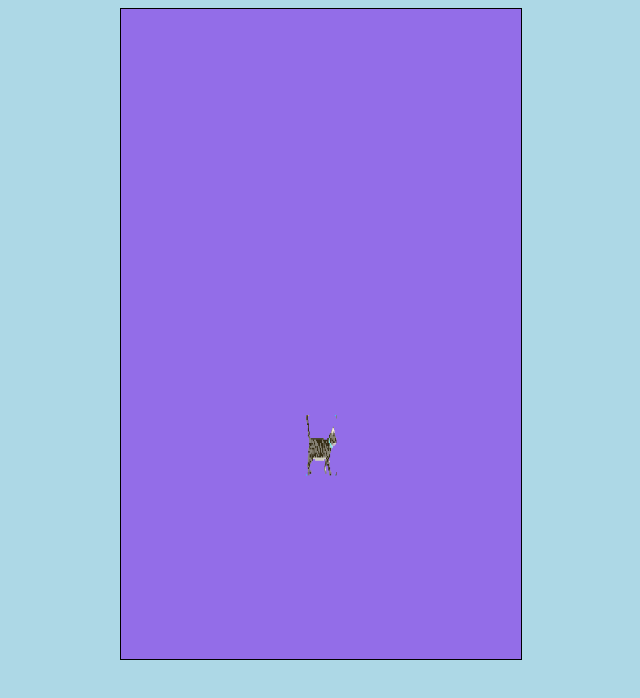
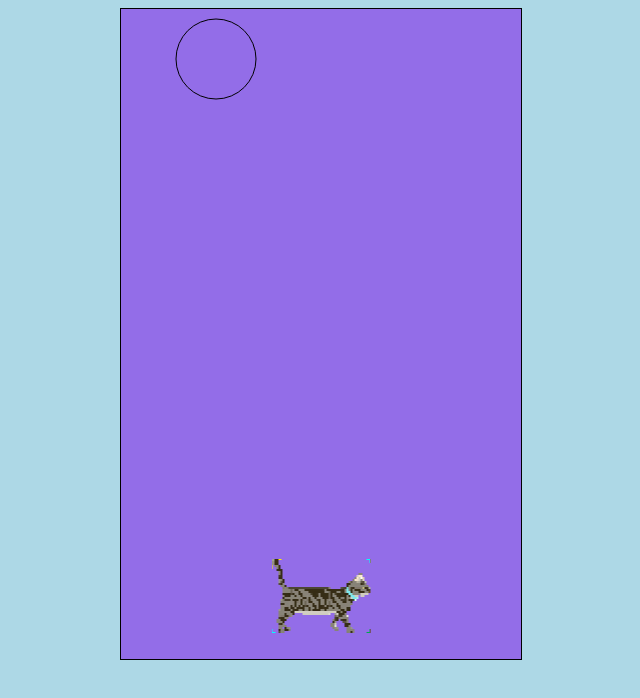
Before and after one commit to bingland/CanvasGame, a plain HTML site: page index.html in a window 1280 px wide. Shown: the whole page, without its empty margins (319-959 px from the left). Drawn offline with Linux system fonts and the light colour scheme.

Commit message:
Added cat movement, fixed canvas sizing

```diff
--- a/game.js
+++ b/game.js
@@ -3,11 +3,13 @@ const cvs = document.getElementById('game')
 const c = cvs.getContext('2d')
 
 //canvas height and width
-cvs.width = innerWidth
-cvs.height = innerHeight
+//cvs.width = innerWidth
+//cvs.height = innerHeight
+
 
 // * global vars
 let frames = 0
+
 
 // * sprite sheet
 const sprites = new Image()
@@ -17,7 +19,8 @@ sprites.src = './assets/sprites.png'
 let rightPressed = false
 let leftPressed = false
 let spacePressed = false
-let spaceLetGo = true
+let spaceLetGo = true // * why?
+
 document.addEventListener('keydown', function(e){
     //console.log(e.keyCode)
     switch (e.keyCode) {
@@ -38,7 +41,7 @@ document.addEventListener('keydown', function(e){
     }
 })
 document.addEventListener('keyup', function(e){
-    console.log(e.keyCode)
+    //console.log(e.keyCode)
     switch (e.keyCode) {
         case 39:
         case 68:
@@ -61,34 +64,59 @@ document.addEventListener('keyup', function(e){
 const cat = {
     leftMovement: [{sX: 0, sY: 0}],
     rightMovement: [{sX: 0, sY: 74}],
+    dir: 'right',
     w: 99,
     h: 74,
-    x: innerWidth/2 - (99/2),
-    y: innerHeight - 300,
+    x: cvs.width/2 - (99/2),
+    y: cvs.height - 100,
     dx: 2,
     frame: 0,
 
     // TODO: move control values inside of cat ? maybe
 
     draw: function () {
-        let catFrame = this.rightMovement[this.frame]
+        let catFrame;
+        // choose right or left direction sprites
+        if (this.dir == 'right') {
+            catFrame = this.rightMovement[this.frame]
+        }
+        if (this.dir == 'left') {
+            catFrame = this.leftMovement[this.frame]
+        }
         c.drawImage(sprites, catFrame.sX, catFrame.sY, this.w, this.h, this.x, this.y, this.w, this.h)
 
     },
     update: function () {
-
+        // update cat based on keys
+        let origDir = this.dir
+        if(rightPressed) {
+            this.x += this.dx
+            this.dir = 'right'
+        }
+        if(leftPressed) {
+            this.x -= this.dx
+            this.dir = 'left'
+        }
+        //prevents weird cat turning around thing when both buttons are pressed
+        if(rightPressed && leftPressed) {
+            this.dir = origDir
+        }
     }
 }
 
 // * UPDATE
 const update = () => {
-
+    cat.update()
 }
 
 // * DRAW
 const draw = () => {
     c.fillStyle = "#936DE8"
     c.fillRect(0,0,cvs.width,cvs.height)
+
+    c.beginPath()
+    c.arc(95, 50, 40, 0, 2 * Math.PI)
+    c.stroke()
 
     cat.draw()
 }
--- a/index.html
+++ b/index.html
@@ -8,7 +8,7 @@
     <title>Untitled Game</title>
 </head>
 <body>
-    <canvas id="game"></canvas>
+    <canvas width="400px" height="650px" id="game"></canvas>
     <script type="module" src="game.js"></script>
 </body>
 </html>
--- a/style.css
+++ b/style.css
@@ -4,7 +4,5 @@ body {
 }
 
 canvas {
-    width: 400px;
-    height: 650px;
     border: 1px solid black;
 }
```
Also changed, not shown: 1 other file.
